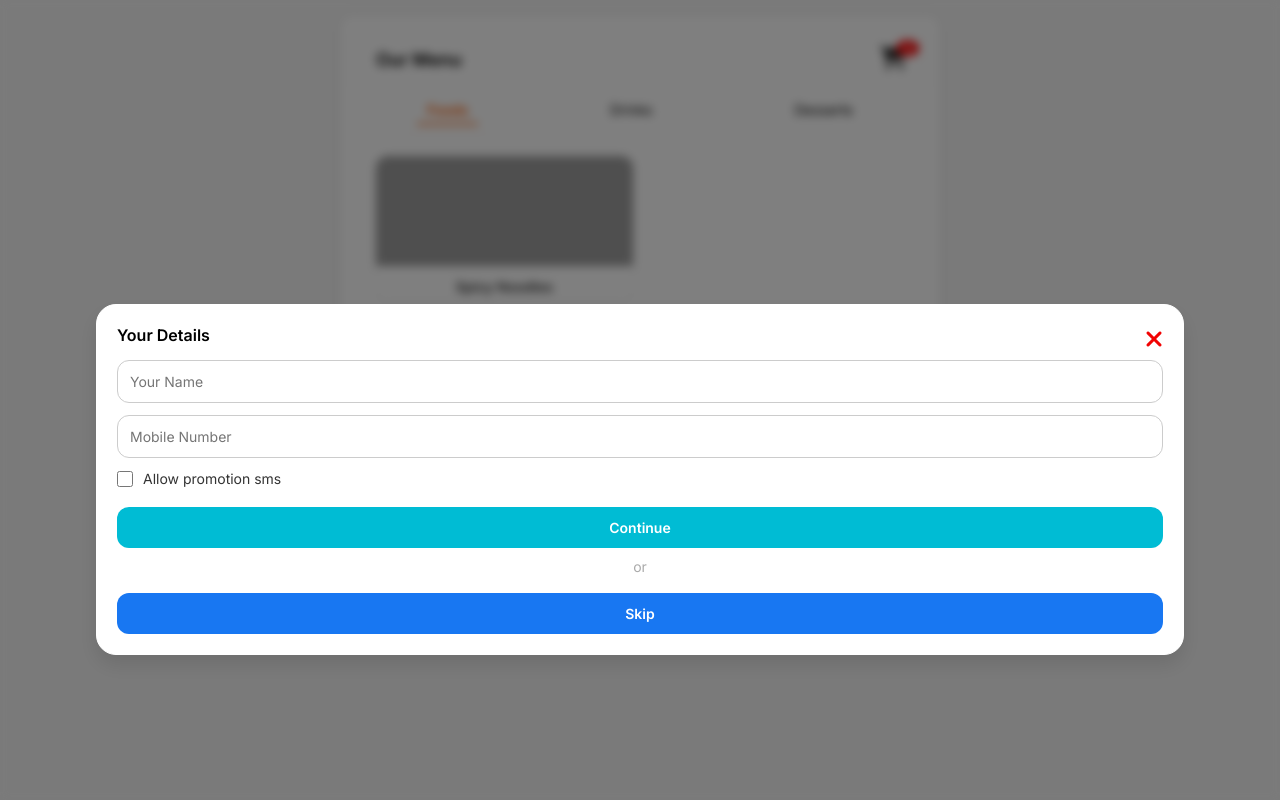
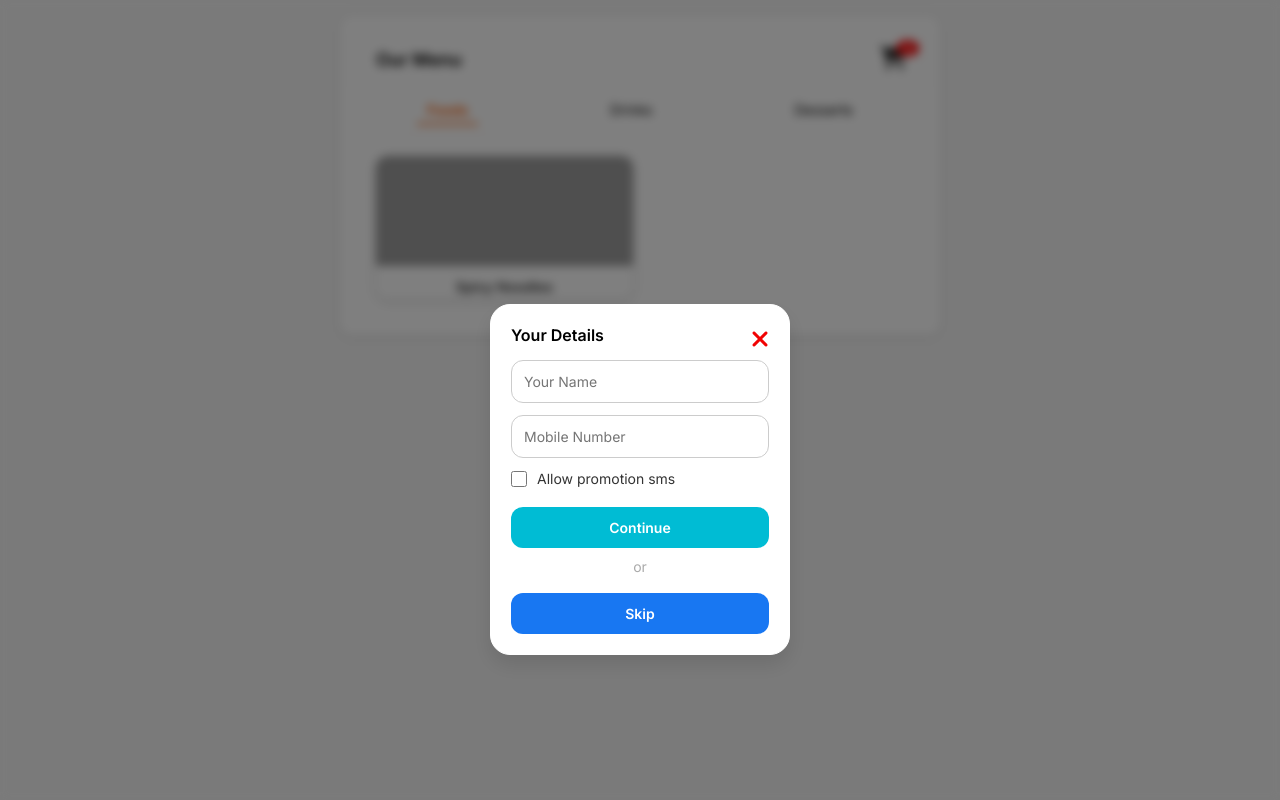
Before and after one commit to Dushan-456/Smart-Cyber-Cafe, a PHP site: page /tables/menu_categories.html in a window 1280 px wide. Run offline with PHP 8.4, Linux system fonts and the light colour scheme; some libraries are stand-ins or nearby versions; grey boxes are pictures that could not be loaded.

Commit message:
Update styles.css

```diff
--- a/tables/styles.css
+++ b/tables/styles.css
@@ -74,7 +74,7 @@ body {
     background: #fff;
     border-radius: 12px;
     overflow: hidden;
-    box-shadow: 0 2px 8px rgba(0,0,0,0.05);
+    box-shadow: 0 2px 8px rgba(0, 0, 0, 0.171);
     position: relative;
     text-align: center;
   }
@@ -564,7 +564,7 @@ display: none;
     top: 38%;
     left: 50%;
     transform: translateX(-50%);
-    width: 85%;
+    width: 300px;
     background: rgb(255, 255, 255);
     border: 1px solid white;
     padding: 20px;
```
